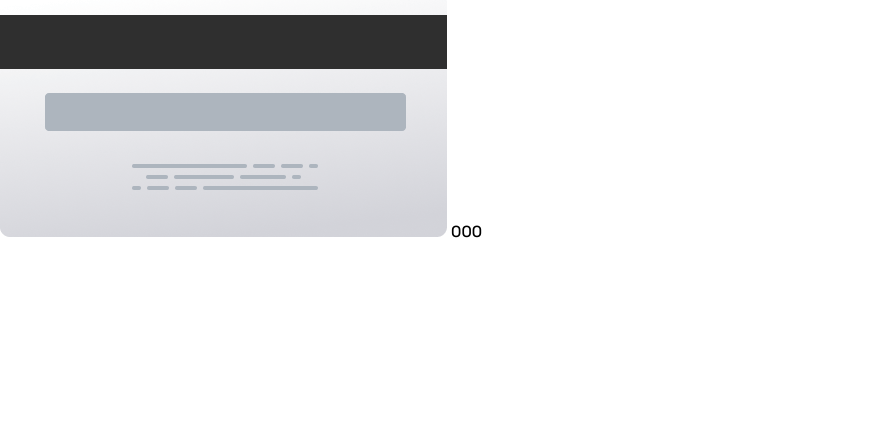
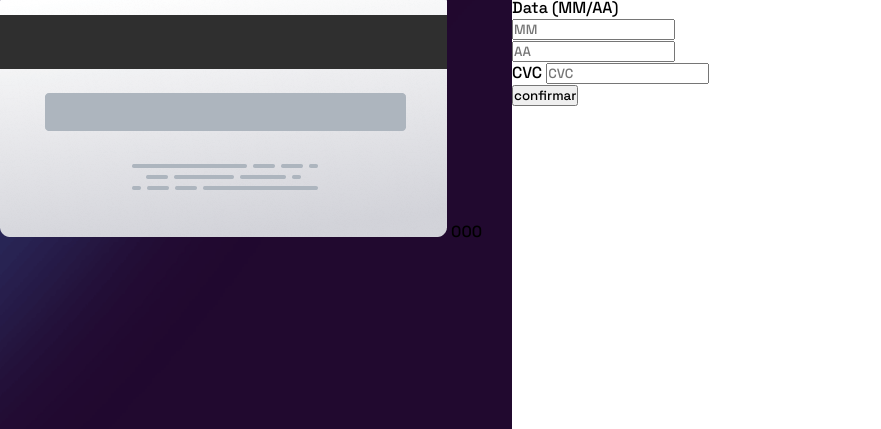
Before and after one commit to felypemp/form-cartao-interativo, a plain HTML site: page assets/index.html in a window 1280 px wide. Shown: the part 371-800 px from the top of the page, without its empty margins (0-881 px from the left). Drawn offline with Linux system fonts and the light colour scheme.

Commit message:
definindo background para o lado esquerdo

```diff
--- a/assets/css/style.css
+++ b/assets/css/style.css
@@ -24,5 +24,16 @@ body{
 }
 
 .container{
-  display:flex
+  display:flex;
+  align-items: center;
 }
+
+.lado_esquerdo{
+  min-height:100vh;
+  width: 40%;
+  background-image: url("../images/bg-main-desktop.png");
+  background-position: center center;
+  background-size: cover;
+  background-repeat: no-repeat;
+  position: relative;
+}
```
